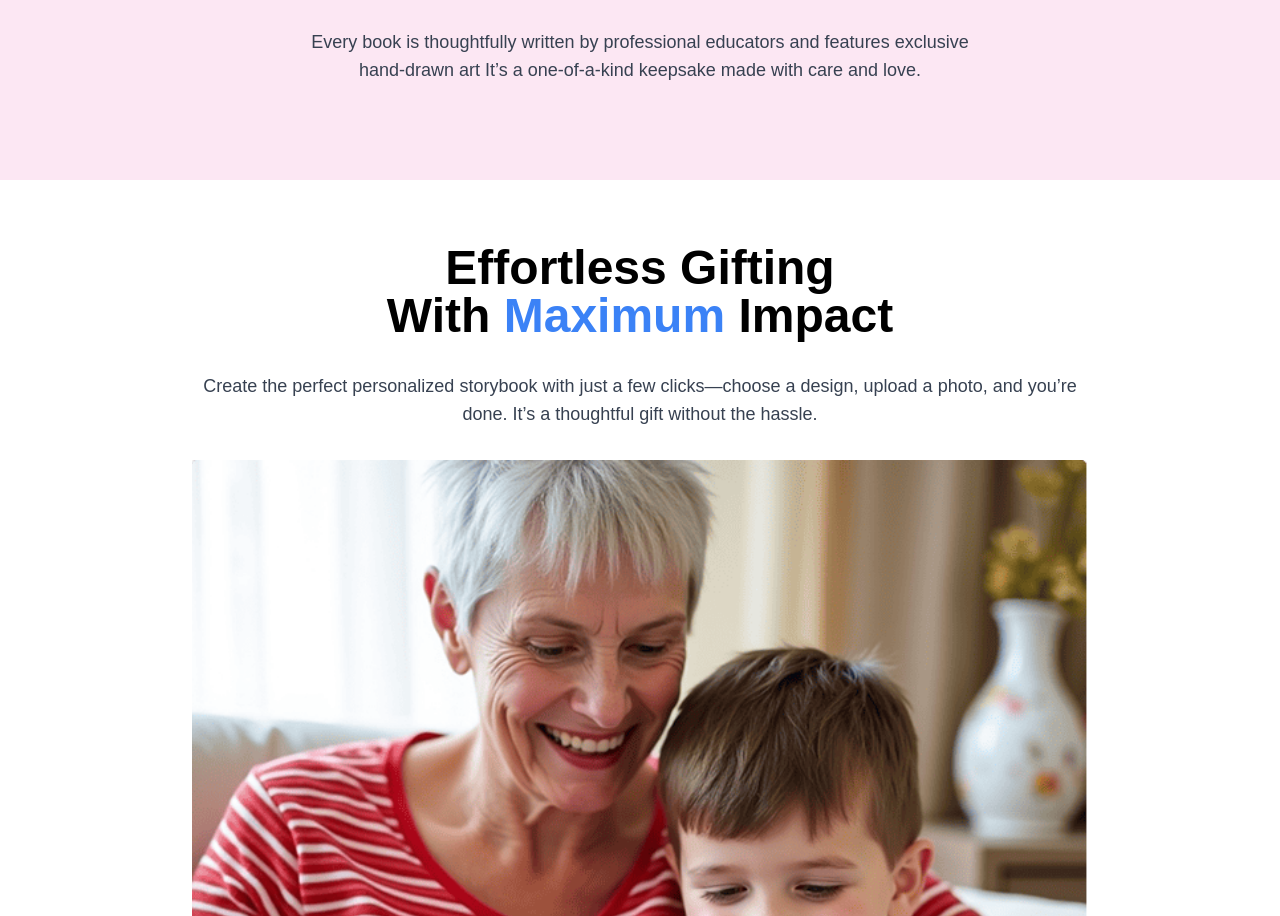
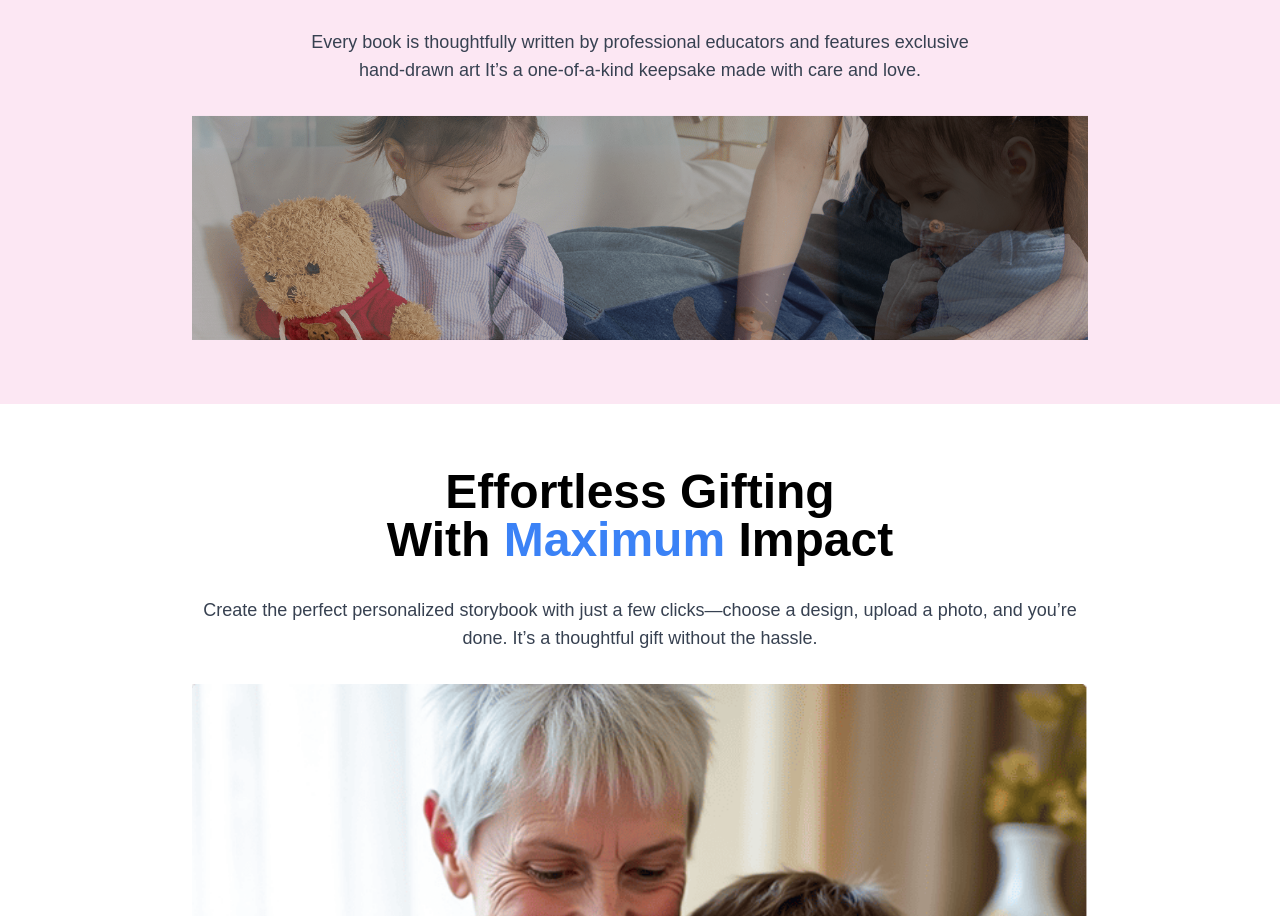
Before and after one commit to Dreamazebook/dreamazebook-frontend, a Next.js app: page /en/welcome in a window 1280 px wide. Shown: the part 3873-4789 px from the top of the page. Built offline with nearby package versions, Linux system fonts and the light colour scheme.

Commit message:
update anime opacity

```diff
--- a/app/[locale]/(marketing)/welcome/page.tsx
+++ b/app/[locale]/(marketing)/welcome/page.tsx
@@ -280,6 +280,11 @@ export default function LandingPage() {
           <p className="text-lg text-center text-gray-700 mb-8 max-w-2xl mx-auto">
           Every book is thoughtfully written by professional educators and features exclusive hand-drawn art It’s a one-of-a-kind keepsake made with care and love.
           </p>
+
+          <div className="max-w-4xl relative aspect-[4/1] mx-auto">
+            <Image src="/welcome/reserve-banner/early-access.png" alt="Dreamazebook" className="object-cover transition-opacity animation-opacity z-10" fill />
+            <Image src="/welcome/reserve-banner/40-vip-discount.png" alt="Dreamazebook" className="object-cover" fill />
+          </div>
         </div>
       </div>
 
--- a/app/[locale]/globals.css
+++ b/app/[locale]/globals.css
@@ -25,3 +25,19 @@ body {
 .bg-landing-page-btn {
   background-color: #012DCE;
 }
+
+.animation-opacity {
+  animation: spin 1.5s infinite; /* spin 1s linear infinite */
+}
+
+@keyframes spin {
+  0% {
+    opacity: 1;
+  }
+  50% {
+    opacity: 0;
+  }
+  100% {
+    opacity: 1;
+  }
+}
```
